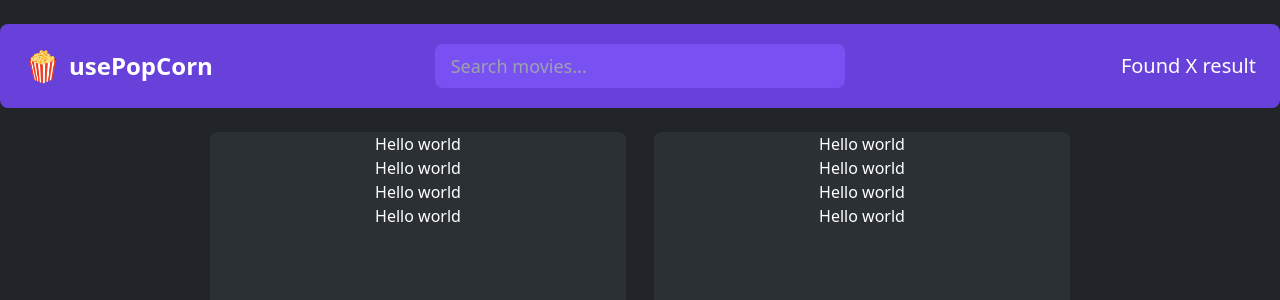
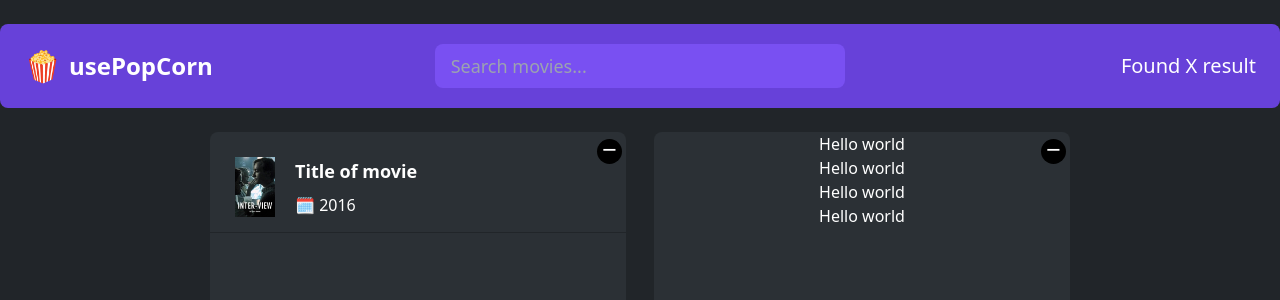
Before and after one commit to mirwais-sanaie/usePopCorn-app, a React (Create React App) app: page / in a window 1280 px wide. Shown: the top 300 px of the page. Built offline with nearby package versions, Linux system fonts and the light colour scheme.

Commit message:
Movie-list ui added.

```diff
--- a/src/components/App.css
+++ b/src/components/App.css
@@ -8,4 +8,40 @@
   overflow-y: scroll;
   border-radius: 8px;
   max-height: 100%;
+  position: relative;
 }
+.toggle-show {
+  background-color: black;
+  width: 25px;
+  height: 25px;
+  border-radius: 50%;
+  display: flex;
+  justify-content: center;
+  align-items: center;
+  font-size: 25px;
+  padding-bottom: 6px;
+  position: absolute;
+  top: 7px;
+  right: 4px;
+}
+.list-movie {
+  display: flex;
+  flex-direction: column;
+  margin-top: 10px;
+}
+.list-movie li {
+  padding: 15px 25px;
+  border-bottom: 1px solid #212529;
+  transition: all 0.2s;
+  cursor: pointer;
+  display: flex;
+  justify-content: start;
+  align-items: center;
+}
+.list-movie li:hover {
+  background-color: #343a40;
+}
+.movie-img-list {
+  width: 40px;
+  height: 60px;
+}
--- a/src/components/bodyCom/MovieList.jsx
+++ b/src/components/bodyCom/MovieList.jsx
@@ -1,11 +1,17 @@
 function MovieList() {
   return (
     <div className="box lg:w-[26rem] h-full">
-      <ul>
-        <li>Hello world</li>
-        <li>Hello world</li>
-        <li>Hello world</li>
-        <li>Hello world</li>
+      <button className="toggle-show">&#8722;</button>
+      <ul className="list-movie">
+        <li>
+          <img src="./test.jpg" className="movie-img-list" alt="" />
+          <div className="flex flex-col text-start ps-5 space-y-2">
+            <h3 className=" text-lg font-bold">Title of movie</h3>
+            <p>
+              <span>🗓</span> 2016
+            </p>
+          </div>
+        </li>
       </ul>
     </div>
   );
--- a/src/components/bodyCom/WatchList.jsx
+++ b/src/components/bodyCom/WatchList.jsx
@@ -1,6 +1,8 @@
 function WatchList() {
   return (
     <div className="box lg:w-[26rem] h-full">
+      <button className="toggle-show">&#8722;</button>
+
       <ul>
         <li>Hello world</li>
         <li>Hello world</li>
```
Also changed, not shown: public/test.jpg (added).
